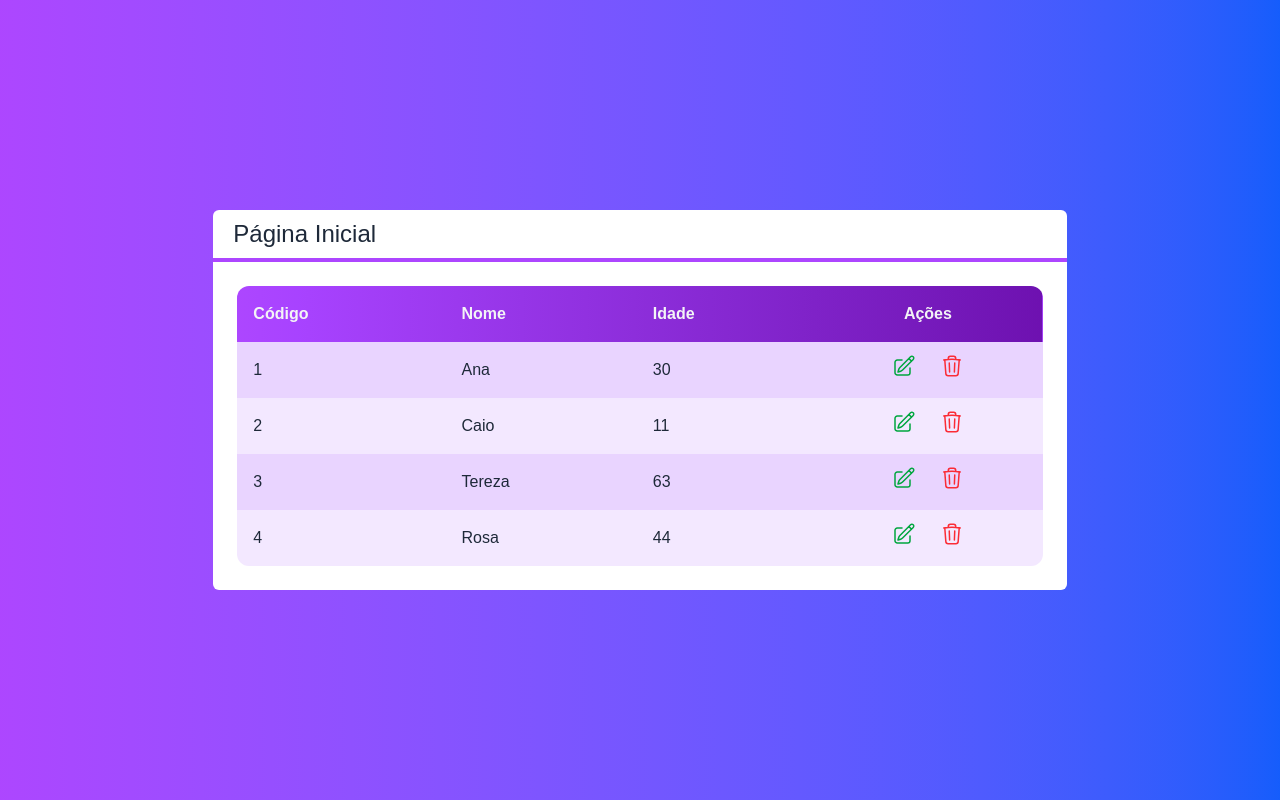
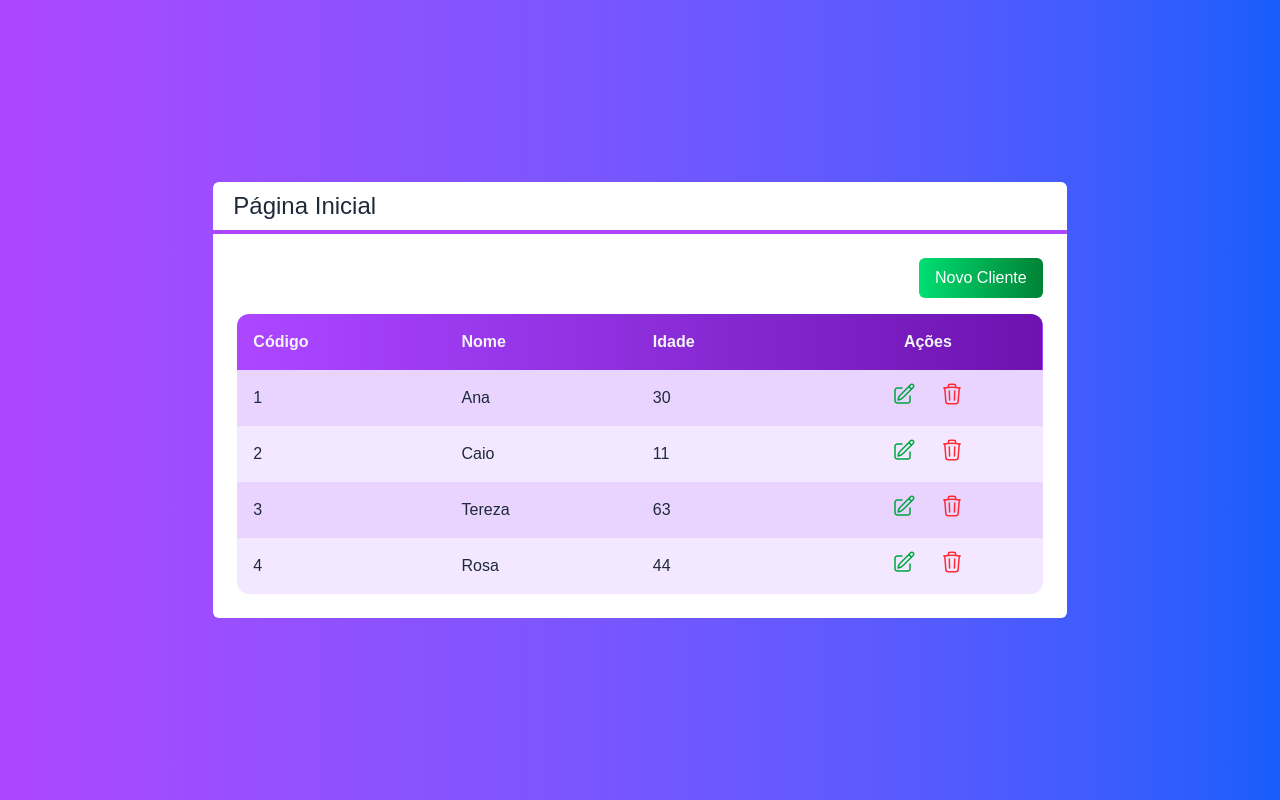
Before and after one commit to erick-patrick-dev/Projeto-cadastro-firebase, a Next.js app in the folder next-crud/: page / in a window 1280 px wide. Built offline with nearby package versions, Linux system fonts and the light colour scheme.

Commit message:
Componente Botão

```diff
--- /dev/null
+++ b/next-crud/src/components/Botao.tsx
@@ -0,0 +1,24 @@
+interface BotaoProps {
+    cor?: 'green' | 'blue' | 'gray'
+    className?: string
+    children: any
+}
+
+const colorMap = {
+    green: 'from-green-400 to-green-700',
+    blue: 'from-blue-400 to-blue-700',
+    gray: 'from-gray-400 to-gray-700'
+} as const
+
+export default function Botao(props: BotaoProps) {
+    const cor = props.cor ?? 'gray'
+    return (
+        <button className={`
+            bg-linear-to-r ${colorMap[cor]}
+            text-white px-4 py-2 rounded-md
+            ${props.className}
+        `}>
+            {props.children}
+        </button>
+    )
+}
--- a/next-crud/src/pages/index.tsx
+++ b/next-crud/src/pages/index.tsx
@@ -1,3 +1,4 @@
+import Botao from "../components/Botao";
 import Layout from "../components/Layout";
 import Tabela from "../components/Tabela";
 import Cliente from "../core/Cliente";
@@ -15,7 +16,7 @@
     console.log(cliente.nome)
   }
 
- function clienteExcluido(cliente: Cliente) {
+  function clienteExcluido(cliente: Cliente) {
     console.log(`Excluir... ${cliente.nome}`)
   }
 
@@ -26,6 +27,9 @@
       text-white
     `}>
       <Layout titulo="Página Inicial">
+        <div className="flex justify-end">
+          <Botao className="mb-4" cor="green">Novo Cliente</Botao>
+        </div>
         <Tabela clientes={clientes}
           clienteSelecionado={clienteSelecionado}
           clienteExcluido={clienteExcluido}
```
